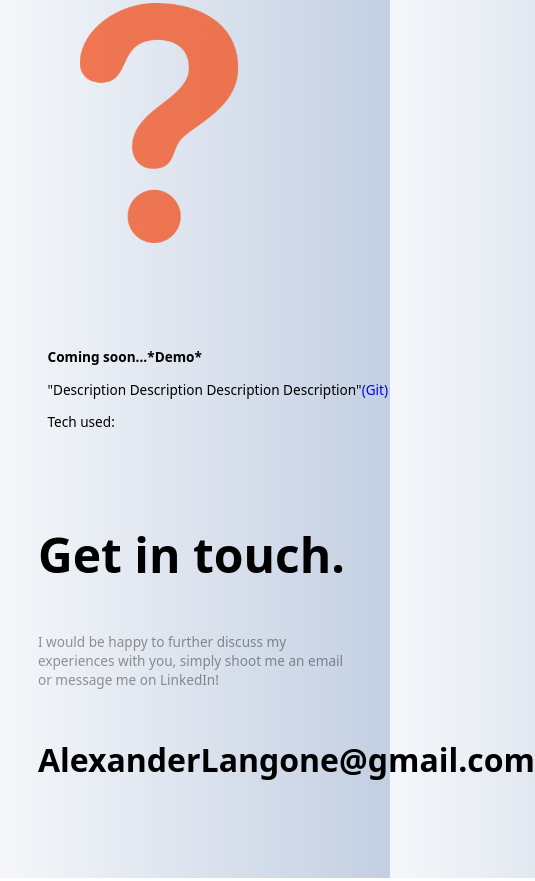
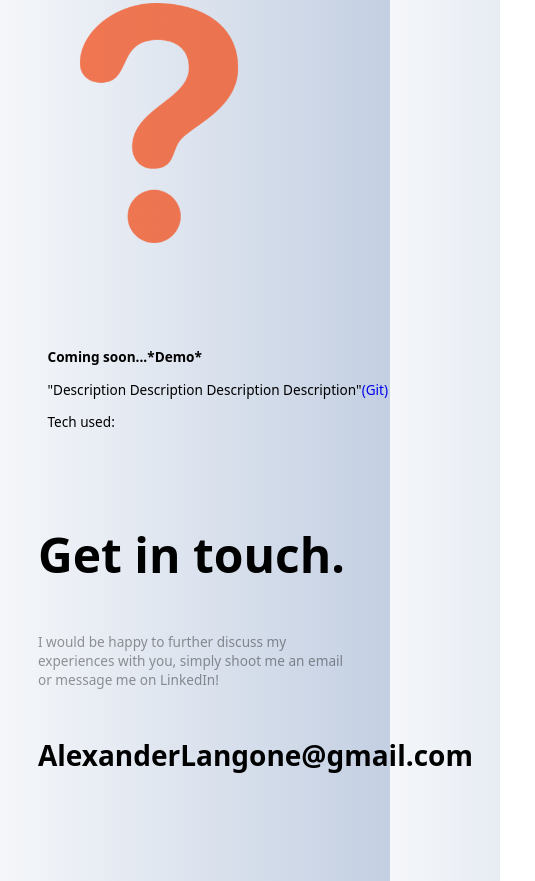
Before and after one commit to AlexanderLangone/alexanderlangone.github.io, a plain HTML site: page index.html in a window 390 px wide. Shown: the part 1690-2571 px from the top of the page, 535 px wide, since content can reach past the window. Drawn offline with Linux system fonts and the light colour scheme.

Commit message:
style 2.css

```diff
--- a/style.css
+++ b/style.css
@@ -156,6 +156,7 @@
     font-size:7rem;
 }
 
+
 .description2{
 
     opacity: 40%;
@@ -164,9 +165,16 @@
     padding-bottom:4%;
 }
 
+.big-email{
+    opacity: 100%;
+    padding-right: 8%;
+    font-size: 56px;
+    padding-bottom:4%;
+}
+
 .email{
     display:flex;
-    font-size:3rem;
+    font-size:rem;
     font-weight:250;
     padding-left: 8%;
 }
@@ -343,6 +351,13 @@ form {
 
 }
 
+.big-email{
+    opacity: 100%;
+    padding-right: 8%;
+    font-size: 28px;
+    padding-bottom:4%;
+}
+
 .email{
     font-size: 95%;;
 }
```
